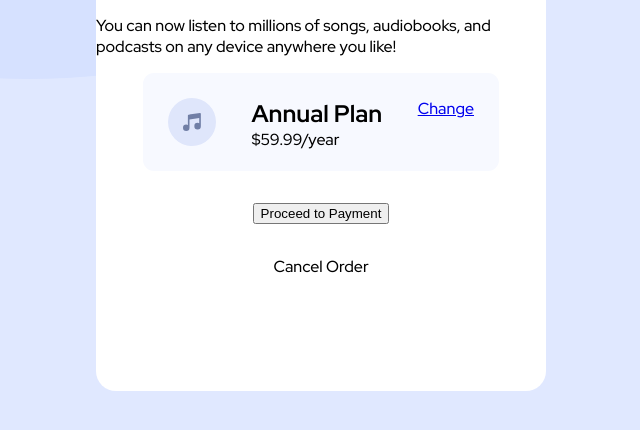
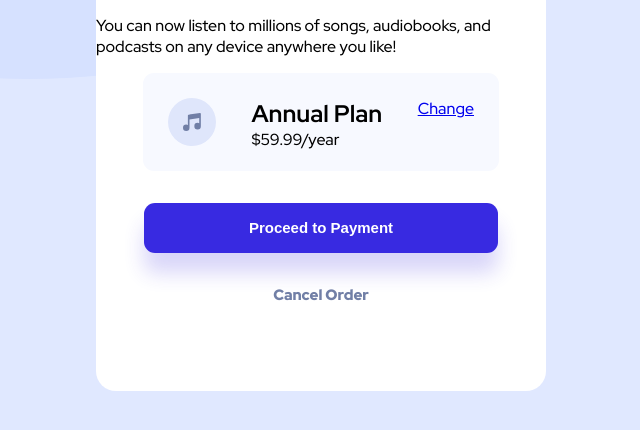
Before and after one commit to DorisSch15/order-summary-component-main, a plain HTML site: page index.html in a window 1280 px wide. Shown: the part 358-788 px from the top of the page, without its empty margins (319-959 px from the left). Drawn offline with Linux system fonts and the light colour scheme.

Commit message:
style button and active mode

```diff
--- a/index.html
+++ b/index.html
@@ -28,8 +28,8 @@
           </div>
           <a class="plan__picked-change" href="#">Change</a>
         </div>
-        <button class="plan__order">Proceed to Payment</button>
-        <p class="plan__cancel">Cancel Order</p>
+        <button class="plan__order" onclick="#">Proceed to Payment</button>
+        <a class="plan__cancel" href="#">Cancel Order</a>
       </div>
     </main>
   </div>
--- a/main.css
+++ b/main.css
@@ -50,8 +50,33 @@ body {
     justify-content: space-between; }
     .plan__picked-textTitle {
       margin: 0px; }
+    .plan__picked-change:active, .plan__picked-change:hover {
+      color: #766CF1;
+      text-decoration: none; }
   .plan__order {
-    display: block;
-    margin-top: 32px; }
+    margin-top: 32px;
+    height: 50px;
+    width: 354px;
+    border: #979797 solid 0;
+    border-radius: 11px;
+    box-shadow: 0px 20px 20px 0px #382AE131;
+    background-color: #382AE1;
+    color: #FFFFFF;
+    font-size: 15px;
+    font-weight: 900;
+    line-height: 20px;
+    letter-spacing: 0px;
+    text-align: center; }
+  .plan__order:hover, .plan__order:active {
+    background: #766CF1; }
   .plan__cancel {
-    margin-top: 32px; }
+    margin-top: 32px;
+    font-size: 15px;
+    font-weight: 900;
+    line-height: 20px;
+    letter-spacing: 0px;
+    text-align: left;
+    text-decoration: none;
+    color: #717FA6; }
+  .plan__cancel:active, .plan__cancel:hover {
+    color: #1F2E55; }
```
